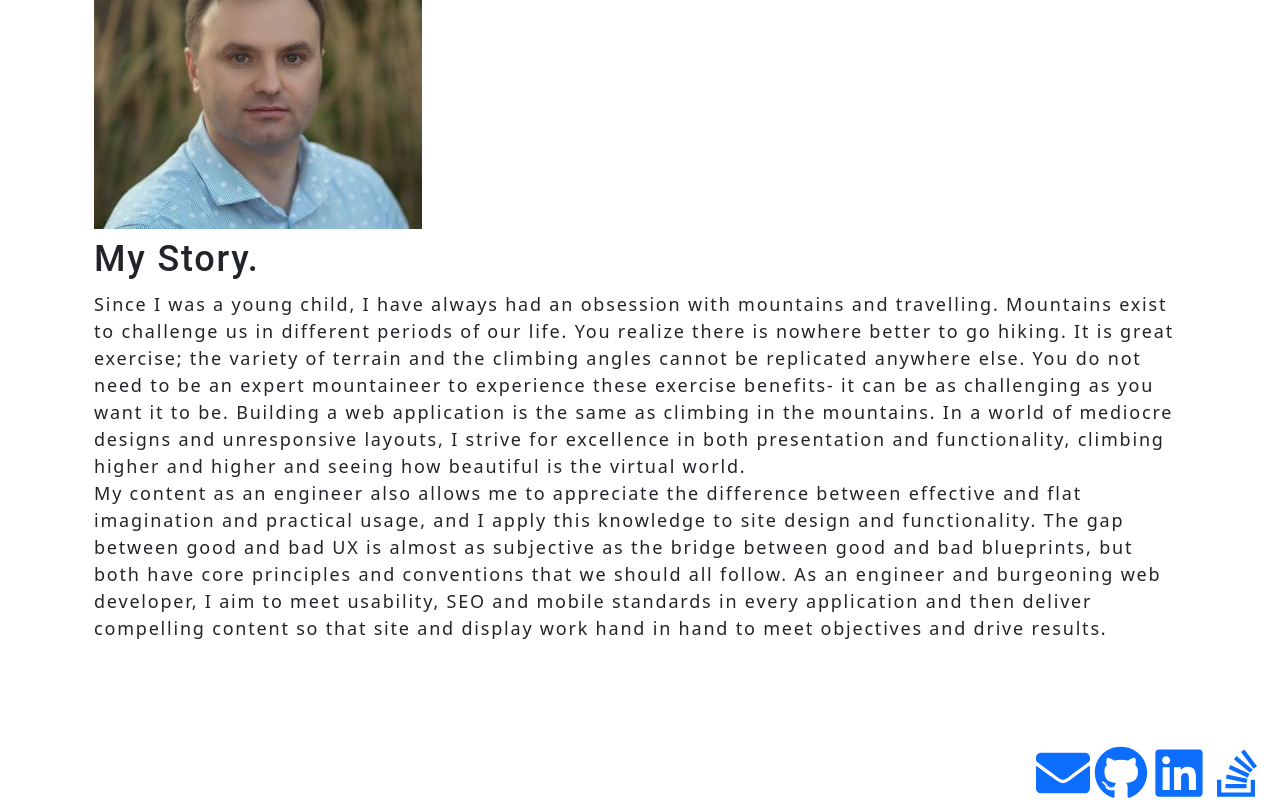
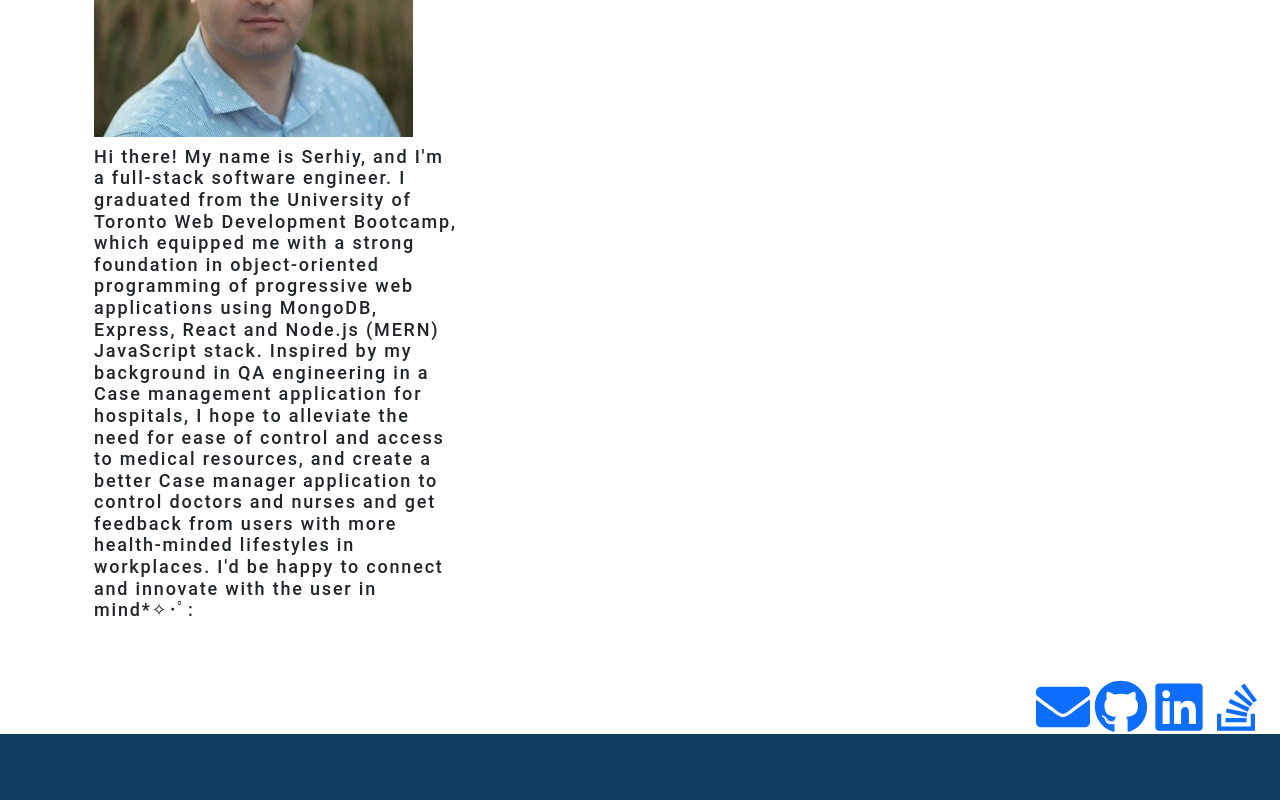
Before and after one commit to SerhiyZv/React-portfolio, a React (Create React App) app: page / in a window 1280 px wide. Shown: the part 366-1166 px from the top of the page. After the commit the page ends 1100 px from the top, so only its background shows below. Built offline with nearby package versions, Linux system fonts and the light colour scheme.

Commit message:
Update styling + About me + Skills

```diff
--- a/src/components/About/index.js
+++ b/src/components/About/index.js
@@ -3,33 +3,20 @@ import PortfolioImage from "../../assets/PortfolioImage.jpg"
 
 function About() {
     return(
-        <section className="my-5">
+        <section className="col-10">
            <h1 id="about">About me</h1>
-
-            <h6 style={{ width: "100%", alignItems: "center" }} id="about">Hi there! My name is Serhiy and I'm a web developer
-            with a background as Quality Assurance Engineer.</h6>
-            <img src={PortfolioImage} className="my-2" style={{ width: "30%", alignContent: "flex-start" }} alt="cover" ></img>
-            <div>
-            <h2>My Story.</h2>
-            <div>Since I was a young child, I have always had an obsession with mountains and travelling.
-                 Mountains exist to challenge us in different periods of our life. You realize
-                 there is nowhere better to go hiking. It is great exercise;
-                 the variety of terrain and the climbing angles cannot be replicated anywhere else.
-                 You do not need to be an expert mountaineer to experience these exercise benefits- it can be as
-                  challenging as you want it to be. Building a web application is the same as climbing in the mountains.
-                   In a world of mediocre designs and unresponsive layouts, I strive for excellence in both presentation
-                   and functionality, climbing higher and higher and seeing how beautiful is the virtual world.
-            </div>
-            <div>
-            My content as an engineer also allows me to appreciate the difference between effective and flat imagination
-             and practical usage, and I apply this knowledge to site design and functionality.
-             The gap between good and bad UX is almost as subjective as the bridge between good and bad blueprints,
-             but both have core principles and conventions that we should all follow. As an engineer and burgeoning web developer,
-              I aim to meet usability, SEO and mobile standards in every application and then deliver compelling
-              content so that site and display work hand in hand to meet objectives and drive results.
-            </div>
-
-            </div>
+            <img src={PortfolioImage} className="my-2" style={{ width: "35%"}} alt="cover" ></img>
+            <h6 style={{ width: "40%", justifyContent: "center" }} id="about">
+            Hi there! My name is Serhiy, and I'm a full-stack software engineer. I
+        graduated from the University of Toronto Web Development Bootcamp, which
+        equipped me with a strong foundation in object-oriented programming of progressive web
+        applications using MongoDB, Express, React and Node.js (MERN)
+        JavaScript stack. Inspired by my background in QA engineering in a Case management application for hospitals, I hope
+        to alleviate the need for ease of control and access to medical resources,
+        and create a better Case manager application to control doctors and nurses
+         and get feedback from users with more health-minded lifestyles in workplaces.
+         I'd be happy to connect and innovate with the user in mind*✧･ﾟ:
+        </h6>
         </section>
     );
 }
--- a/src/components/Contact/index.js
+++ b/src/components/Contact/index.js
@@ -58,11 +58,11 @@ function ContactForm() {
   // JSX DOM elements
   return (
     <section>
-      <h1 data-testid="h1tag">Please reach me here!</h1>
+      <h1 data-testid="h1tag">Please reach me</h1>
       <a href="mailto:skiev31@gmail.com">skiev31@gmail.com</a>
-      <br></br>
+      {/* <br></br>
       <h1 data-testid="h1tag">Leave a Message</h1>
-      <form id="contact-form" onSubmit={handleSubmit}>
+      <form id="contact-form" onSubmit={handleSubmit}> */}
         {/* <div>
           <label htmlFor="name">Name: </label>
           <input
@@ -95,7 +95,7 @@ function ContactForm() {
                 <p className="error-text">{errorMessage}</p>
             </div>
         } */}
-        {errorMessage && (
+        {/* {errorMessage && (
           <div>
             <p className="error-text">{errorMessage}</p>
           </div>
@@ -103,7 +103,7 @@ function ContactForm() {
         <button data-testid="button" type="submit">
           Submit
         </button>
-      </form>
+      </form> */}
     </section>
   );
 }
--- a/src/components/Header/index.js
+++ b/src/components/Header/index.js
@@ -21,10 +21,7 @@ function Header(props) {
         <meta name="viewport" content="width=device-width, initial-scale=1, shrink-to-fit=no"></meta>
         <h2>
             <a href="/React-Portfolio">
-            <span role="img" aria-label="camera">
-             🤵
-            </span>
-             Serhiy Zvedenyuk
+            Serhiy Zvedenyuk
             </a>
         </h2>
 
--- a/src/components/Skills/index.js
+++ b/src/components/Skills/index.js
@@ -22,7 +22,7 @@ import {
   } from "react-icons/si";
   import { Container, Row, Col } from "react-bootstrap";
 
-function Resume() {
+function Skills() {
     return(
         <Container className="container my-5">
       <Row>
@@ -40,7 +40,7 @@ function Resume() {
         </Col>
 
         <Col>
-          <h3 id="resume">Front-end Proficiencies:</h3>
+          <h3 id="resume">Front-end:</h3>
           <br></br>
           <h3>
             • HTML
@@ -70,7 +70,7 @@ function Resume() {
         </Col>
 
         <Col>
-          <h3 id="resume">Back-end Proficiencies:</h3>
+          <h3 id="resume">Back-end:</h3>
           <br></br>
           <h3>• APIs</h3>
           <h3>
@@ -112,4 +112,4 @@ function Resume() {
     );
 }
 
-export default Resume;
+export default Skills;
--- a/src/index.css
+++ b/src/index.css
@@ -32,7 +32,7 @@ body {
   letter-spacing: .1em;
   background: var(--dark);
   color: var(--light);
-  font-family: 'Roboto', sans-serif;
+  font-family: "Avantgarde", "TeX Gyre Adventor", "URW Gothic L", sans-serif;
 
 }
 
```
